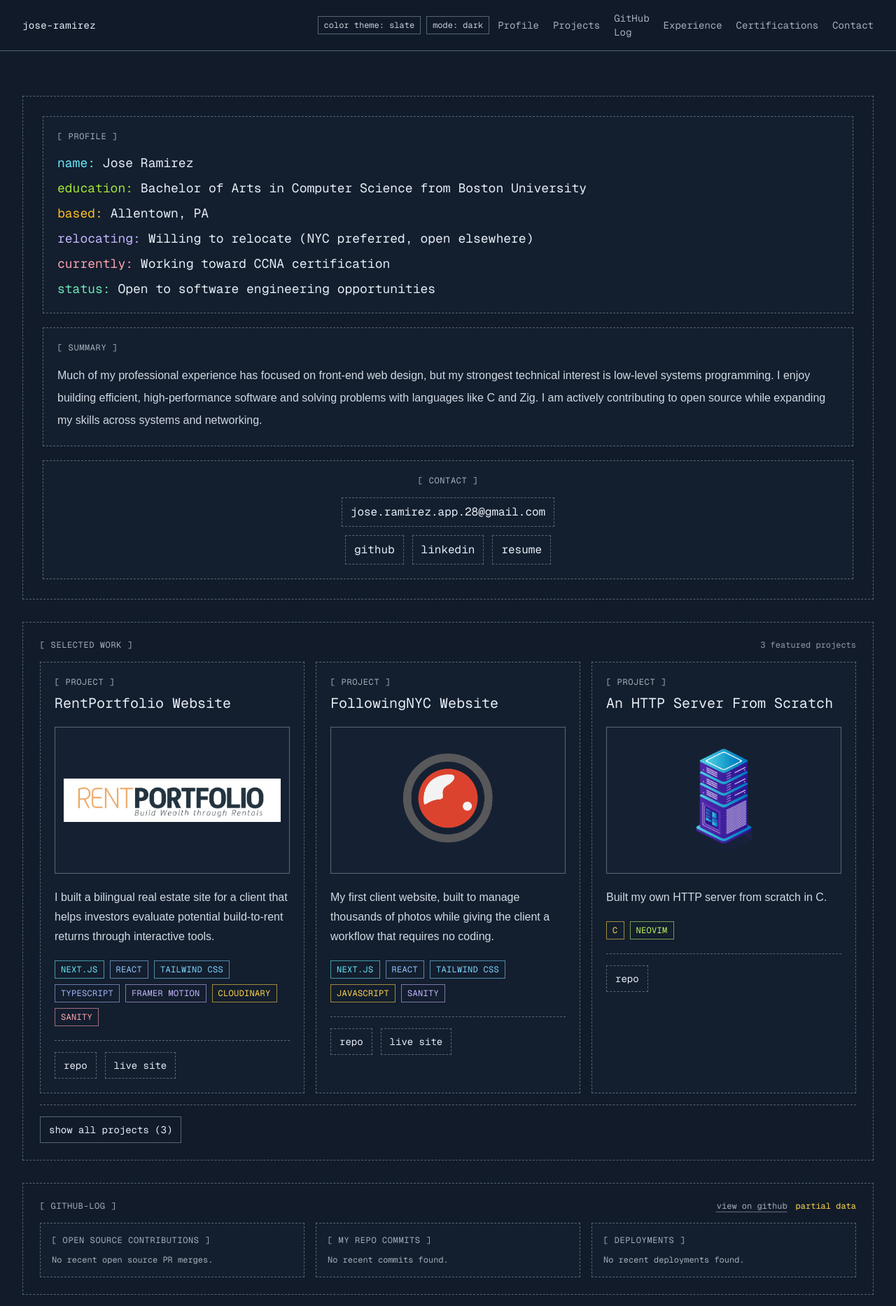
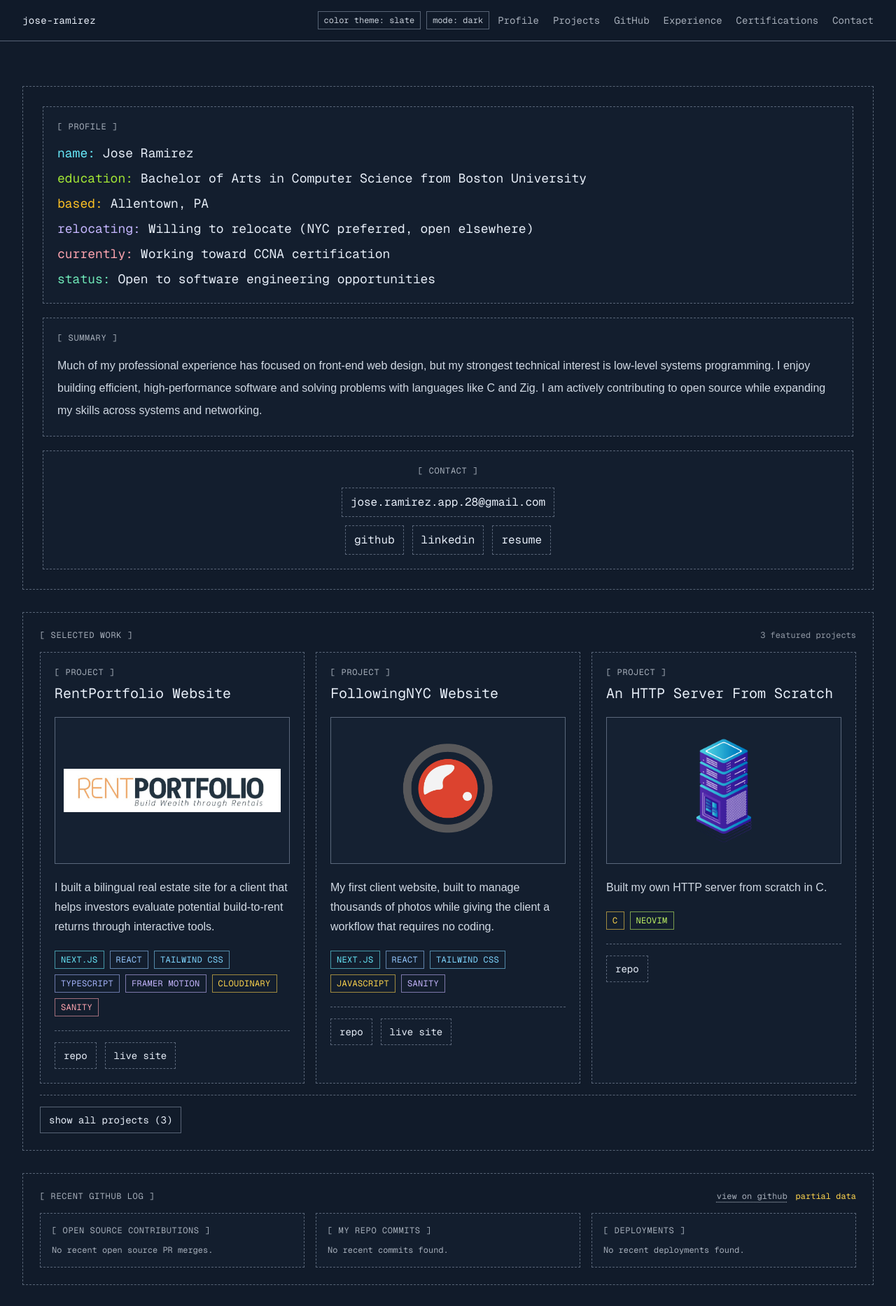
Before and after one commit to nowaymyname27/portfolio-site-v4, a Next.js app: page / in a window 1280 px wide. Shown: the top 1867 px of the page at 70% size. Built offline with nearby package versions, Linux system fonts and the light colour scheme.

Commit message:
chore: refine github nav label and section heading

```diff
--- a/app/(home)/components/OpenSourceContributions.tsx
+++ b/app/(home)/components/OpenSourceContributions.tsx
@@ -4,7 +4,7 @@ import {
 } from "@/app/lib/github";
 
 const GITHUB_PR_SEARCH_URL =
-  "https://github.com/pulls?q=is%3Apr+is%3Amerged+author%3Anowaymyname27";
+  "https://github.com/nowaymyname27";
 
 function formatDate(dateIso: string): string {
   return new Intl.DateTimeFormat("en-US", {
@@ -50,7 +50,7 @@ export default async function OpenSourceContributions() {
     >
       <div className="flex flex-wrap items-center justify-between gap-3">
         <p className="font-mono text-xs uppercase tracking-wider text-foreground/70">
-          [ github-log ]
+          [ recent github log ]
         </p>
         <div className="flex items-center gap-3">
           <a
--- a/app/components/Header.tsx
+++ b/app/components/Header.tsx
@@ -5,7 +5,7 @@ import ThemeToggle from "@/app/components/ThemeToggle";
 const NAV_ITEMS = [
   { label: "Profile", href: "#profile" },
   { label: "Projects", href: "#projects" },
-  { label: "GitHub Log", href: "#contributions" },
+  { label: "GitHub", href: "#contributions" },
   { label: "Experience", href: "#experience" },
   { label: "Certifications", href: "#certifications" },
   { label: "Contact", href: "#footer-contact" },
```
